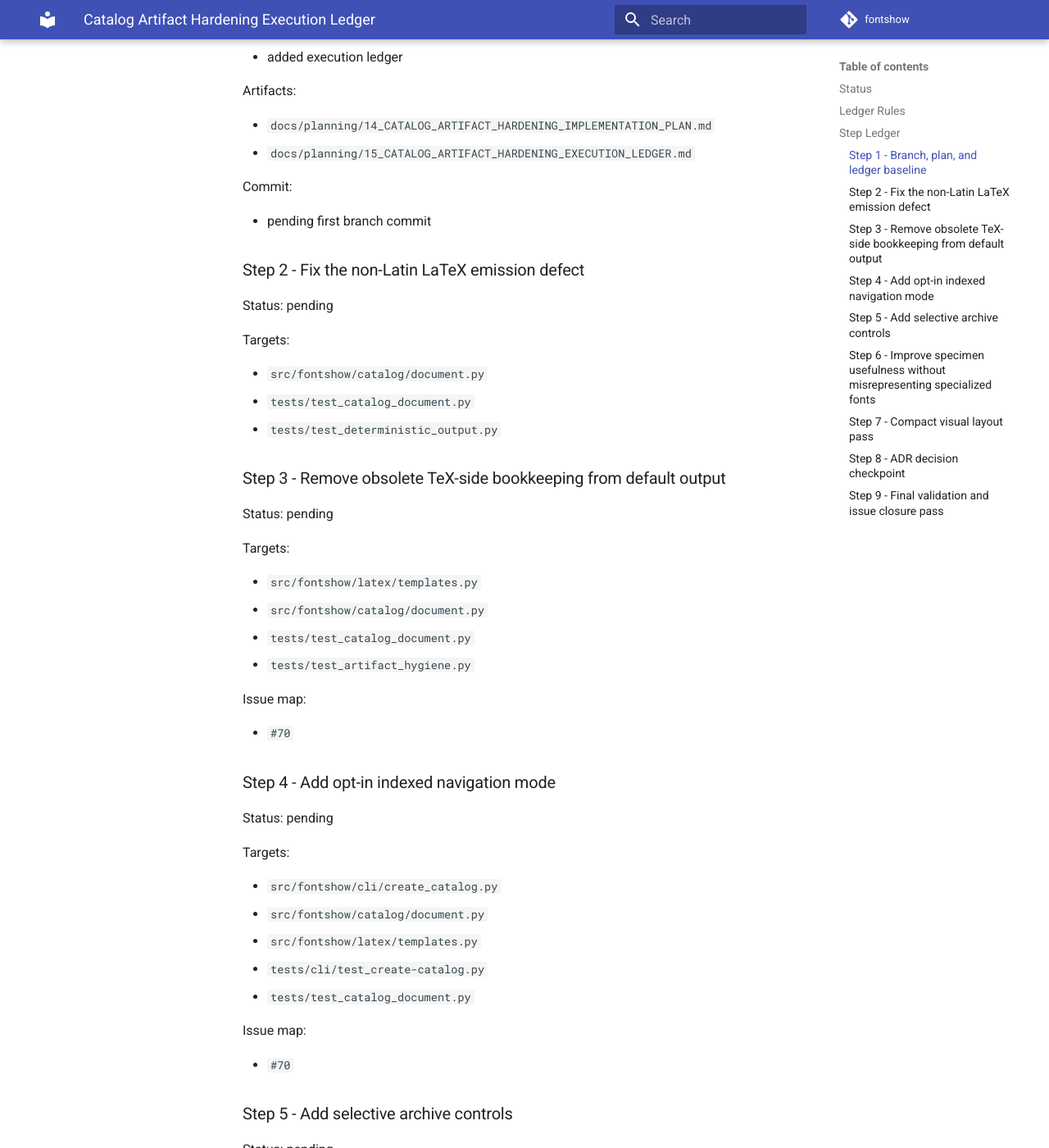
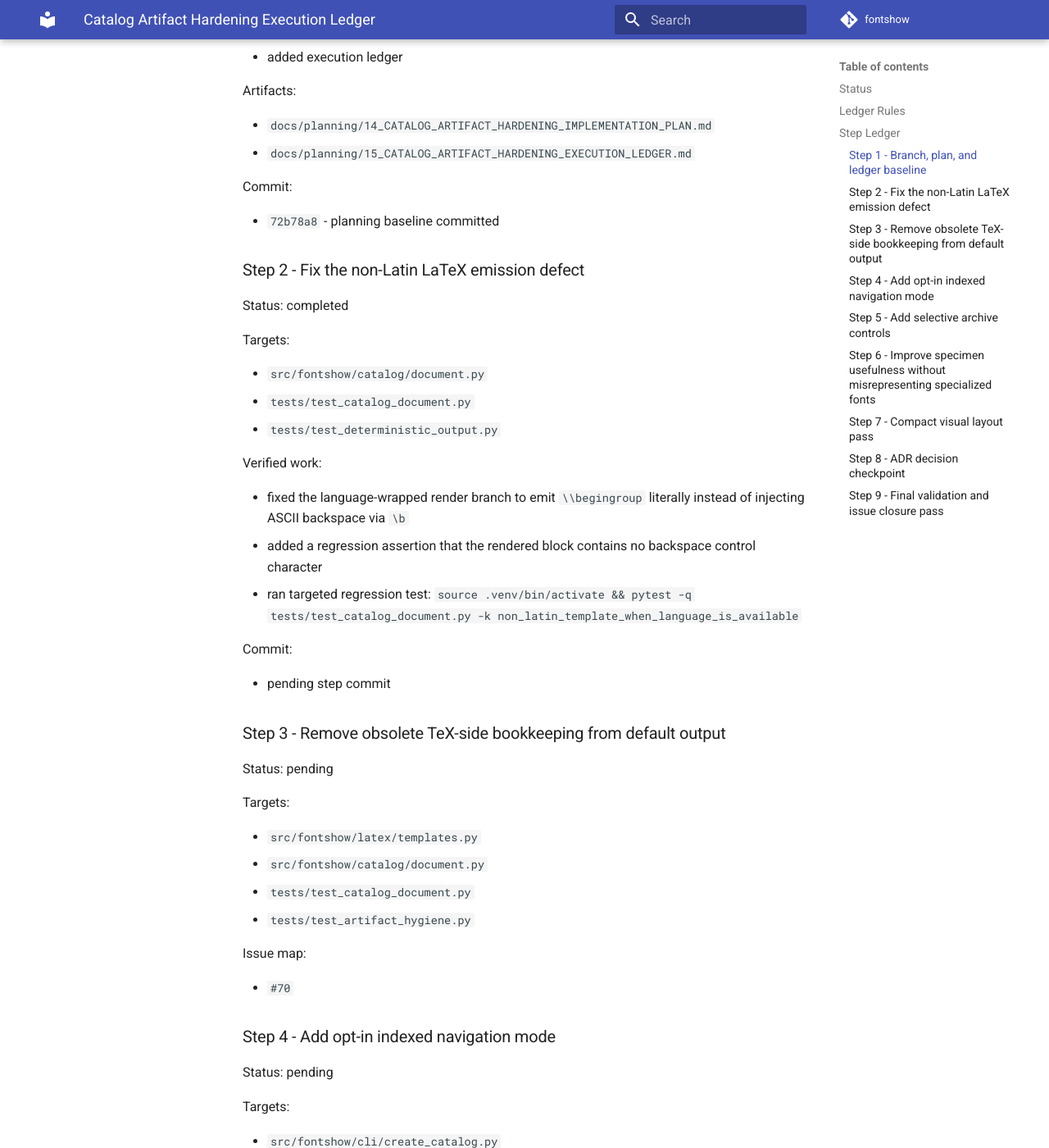
Before and after one commit to marco0560/Fontshow, an MkDocs documentation site: the page built from docs/planning/15_CATALOG_ARTIFACT_HARDENING_EXECUTION_LEDGER.md, in a window 1280 px wide and 1400 px high, scrolled down 837 px. Shown: the whole window at 82% size. Built offline with MkDocs 1.6.1 and Material for MkDocs 9.7.7, drawn with Linux system fonts in a browser that asks for light colours; comment, search, counter and statistics services are not loaded.

Commit message:
fix(catalog): stop emitting control bytes in render
Correct the language-wrapped specimen render path so Python emits \begingroup literally instead of interpreting \b as a backspace control character. Add a focused regression assertion for the non-Latin render branch and record Step 2 completion in the execution ledger.

```diff
--- a/docs/planning/15_CATALOG_ARTIFACT_HARDENING_EXECUTION_LEDGER.md
+++ b/docs/planning/15_CATALOG_ARTIFACT_HARDENING_EXECUTION_LEDGER.md
@@ -35,17 +35,30 @@ Artifacts:
 
 Commit:
 
-- pending first branch commit
+- `72b78a8` - planning baseline committed
 
 ### Step 2 - Fix the non-Latin LaTeX emission defect
 
-Status: pending
+Status: completed
 
 Targets:
 
 - `src/fontshow/catalog/document.py`
 - `tests/test_catalog_document.py`
 - `tests/test_deterministic_output.py`
+
+Verified work:
+
+- fixed the language-wrapped render branch to emit `\\begingroup`
+  literally instead of injecting ASCII backspace via `\b`
+- added a regression assertion that the rendered block contains no
+  backspace control character
+- ran targeted regression test:
+  `source .venv/bin/activate && pytest -q tests/test_catalog_document.py -k non_latin_template_when_language_is_available`
+
+Commit:
+
+- pending step commit
 
 ### Step 3 - Remove obsolete TeX-side bookkeeping from default output
 
```
Also changed, not shown: 2 other files.
